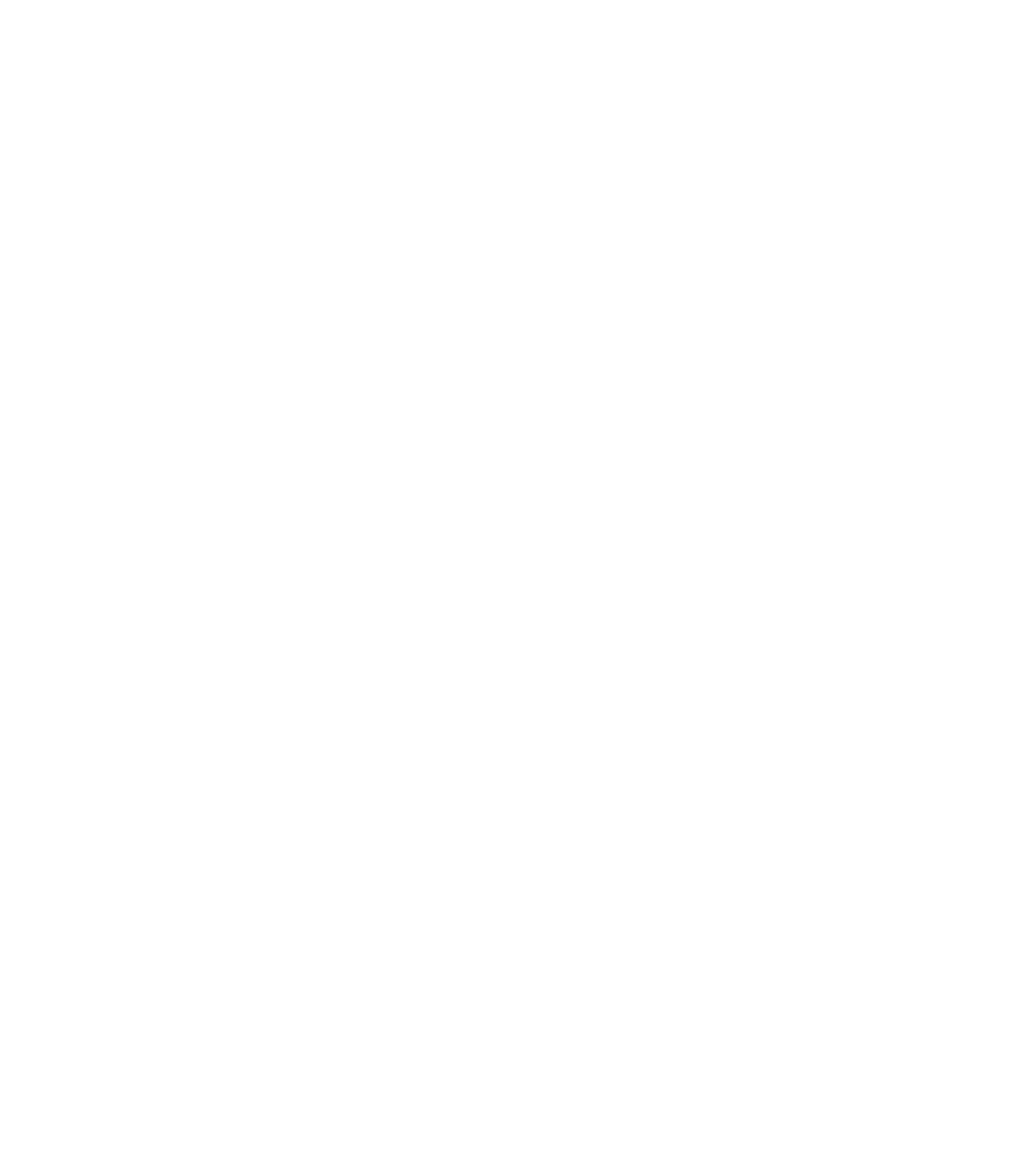
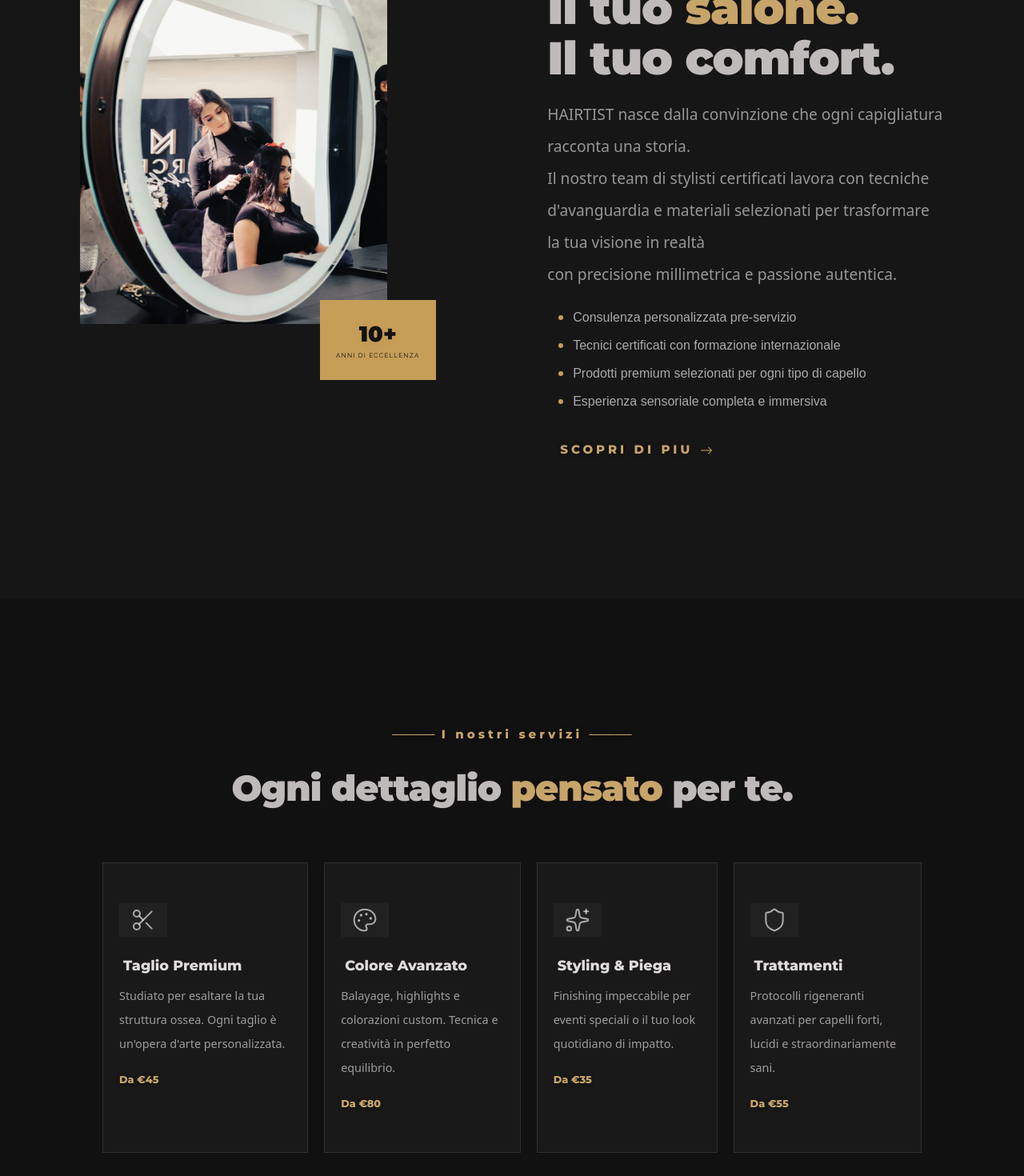
Before and after one commit to Nicolebalzano/Hairtistweb, a React (Vite) app: page / in a window 1280 px wide. Shown: the part 1160-2630 px from the top of the page at 80% size. Before the commit the page ends 1041 px from the top, so only its background shows below. Built offline with nearby package versions, Linux system fonts and the light colour scheme.

Commit message:
sezione i nostri servizi completati

```diff
--- a/package.json
+++ b/package.json
@@ -13,6 +13,7 @@
     "@popperjs/core": "^2.11.8",
     "bootstrap": "^5.3.8",
     "bootstrap-icons": "^1.13.1",
+    "lucide-react": "^1.24.0",
     "react": "^19.2.6",
     "react-dom": "^19.2.6",
     "react-router-dom": "^7.18.0"
--- a/src/App.css
+++ b/src/App.css
@@ -288,6 +288,120 @@ div.prenota-btn:hover::before {
 .stripe-sm {
   display: none;
 }
+/* CHI SIAMO */
+.chi-siamo {
+  display: flex;
+  justify-content: space-between;
+  min-height: calc(100vh - 80px);
+  padding-bottom: 60px;
+  background-color: #171616;
+}
+.chi-siamo-1,
+.chi-siamo-2 {
+  padding: 100px;
+}
+.chi-siamo-2 .chi-siamo-p {
+  color: rgba(231, 229, 229, 0.621);
+}
+.chi-siamo-p {
+  line-height: 40px;
+  font-size: 1.2rem;
+}
+.chi-siamo-img {
+  max-width: 100%;
+  height: auto;
+  position: relative;
+}
+.square-el {
+  text-align: center;
+  justify-content: center;
+  display: flex;
+  flex-direction: column;
+  position: relative;
+  top: -30px;
+  left: 300px;
+  background-color: #c69e58;
+  height: 100px;
+  padding: 10px 20px;
+  font-size: 1rem;
+  width: fit-content;
+}
+.square-el .stripe-num {
+  color: #131212;
+  text-shadow: 0 1px 25px #0a0a0a0f;
+}
+.square-el .stripe-text {
+  color: #121111;
+  font-size: 0.5rem;
+}
+.chi-siamo-title {
+  font-size: 0.9rem;
+}
+.chi-siamo ul {
+  color: #c69e58;
+  line-height: 35px;
+}
+ul span {
+  color: rgba(255, 255, 255, 0.637);
+  font-family: "Poppins", sans-serif;
+}
+.i-nostri-servizi {
+  display: flex;
+  justify-content: center;
+  align-items: center;
+  flex-direction: column;
+  background-color: #121111;
+  min-height: 100vh;
+}
+.i-nostri-servizi-1 .hero-title {
+  font-size: 0.7rem;
+}
+.i-nostri-servizi-1 {
+  padding: 50px;
+  text-align: center;
+}
+.i-nostri-servizi-2 {
+  display: flex;
+  justify-content: center;
+  gap: 20px;
+  max-width: 80%;
+}
+.service-card {
+  color: rgba(243, 239, 239, 0.909);
+  padding: 50px 20px;
+  border: 1px solid rgb(49, 47, 47);
+  background-color: #1a1919;
+  transition:
+    transform 0.35s ease,
+    border 0.35s ease;
+}
+.service-card:hover {
+  border: 1px solid #c69e58;
+  transform: translateY(-8px) scale(1.02);
+}
+.service-card h3 {
+  font-family: "Montserrat", sans-serif;
+  font-size: 1.1rem;
+  padding: 5px;
+}
+.servizi-p {
+  line-height: 30px;
+  font-size: 0.9rem;
+  color: rgba(219, 215, 215, 0.692);
+}
+.price.unique {
+  font-size: 0.8rem;
+  letter-spacing: normal;
+}
+.icon {
+  color: #ede5e5b1;
+  padding: 5px 10px;
+  margin-bottom: 20px;
+  background-color: #212121;
+  max-width: 60px;
+  text-align: center;
+}
+
 /* RESPONSIVE */
 @media (max-width: 600px) {
   .hero {
@@ -410,6 +524,29 @@ div.prenota-btn:hover::before {
     font-size: 0.7rem;
     margin-bottom: 7px;
   }
+  .chi-siamo {
+    flex-direction: column;
+    min-height: 100vh;
+    justify-content: center;
+  }
+  .square-el {
+    top: -10px;
+    left: 250px;
+    height: 50px;
+  }
+  .chi-siamo-img {
+    max-width: 80%;
+    height: auto;
+  }
+  .chi-siamo-1 {
+    padding: 30px;
+  }
+  .chi-siamo-2 {
+    padding: 30px 25px;
+  }
+  .i-nostri-servizi-2 {
+    flex-direction: column;
+  }
 }
 @media (max-width: 768px) {
   .desktop {
--- a/src/App.jsx
+++ b/src/App.jsx
@@ -4,6 +4,7 @@ import Footer from './components/Footer';
 import Hero from './components/Hero';
 import Stripe from './components/Stripe';
 import ChiSiamo from './components/ChiSiamo';
+import OurServices from './components/OurServices';
 
 function App() {
   return (
@@ -20,6 +21,9 @@ function App() {
         <section id="chi-siamo">
         <ChiSiamo />
       </section>
+      <section className="i-nostri-servizi">
+        <OurServices />
+      </section>
 
       <Footer />
     </>
--- a/src/components/ChiSiamo.jsx
+++ b/src/components/ChiSiamo.jsx
@@ -1,8 +1,81 @@
 const ChiSiamo = () => {
-return (
+  return (
     <>
+      <div className="chi-siamo">
+        {/* CHI SIAMO 1 */}
+        <div className="chi-siamo-1">
+          <img
+            src="/chi-siamo-piega.png"
+            alt="donna che fa una messa in piega"
+            className="chi-siamo-img"
+          />
+          <div className="square-el">
+            <span className="stripe-num">10+</span>
+            <span className="stripe-text">ANNI DI ECCELLENZA</span>
+          </div>
+        </div>
 
+        {/* CHI SIAMO 2 */}
+        <div className="chi-siamo-2">
+          {/* UNIQUE */}
+          <div className="unique">
+            <p>
+              <span className="line">─────</span> Chi siamo{" "}
+            </p>
+          </div>
+
+          {/* TITOLO */}
+          <div className="hero-title chi-siamo-title">
+            <h2>
+              Il tuo <span className="capelli">salone.</span>
+              <br />
+              Il tuo comfort.
+            </h2>{" "}
+          </div>
+          {/* PARAGRAFO */}
+          <p className="chi-siamo-p">
+            HAIRTIST nasce dalla convinzione che ogni capigliatura racconta una
+            storia. <br />
+            Il nostro team di stylisti certificati lavora con tecniche
+            d'avanguardia e materiali selezionati per trasformare la tua visione
+            in realtà <br /> con precisione millimetrica e passione autentica.
+          </p>
+          <ul>
+            <li>
+              <span>Consulenza personalizzata pre-servizio</span>
+            </li>
+            <li>
+              <span>Tecnici certificati con formazione internazionale</span>
+            </li>
+            <li>
+              <span>Prodotti premium selezionati per ogni tipo di capello</span>
+            </li>
+            <li>
+              <span>Esperienza sensoriale completa e immersiva</span>
+            </li>
+          </ul>
+          <div className="unique p-3">
+            <span>
+              SCOPRI DI PIU{" "}
+              <svg
+                xmlns="http://www.w3.org/2000/svg"
+                width="16"
+                height="16"
+                fill="currentColor"
+                class="bi bi-arrow-right"
+                viewBox="0 0 16 16"
+              >
+                <path
+                  fill-rule="evenodd"
+                  d="M1 8a.5.5 0 0 1 .5-.5h11.793l-3.147-3.146a.5.5 0 0 1 .708-.708l4 4a.5.5 0 0 1 0 .708l-4 4a.5.5 0 0 1-.708-.708L13.293 8.5H1.5A.5.5 0 0 1 1 8"
+                />
+              </svg>
+            </span>
+          </div>
+        </div>
+      </div>
     </>
-)
-}
+  );
+};
+
 export default ChiSiamo;
--- /dev/null
+++ b/src/components/OurServices.jsx
@@ -0,0 +1,65 @@
+import { Scissors, Sparkles, Palette, Shield } from "lucide-react";
+const OurServices = () => {
+  const cards = [
+    {
+      icona: Scissors,
+      titolo: "Taglio Premium",
+      paragrafo:
+        "Studiato per esaltare la tua struttura ossea. Ogni taglio è un'opera d'arte personalizzata.",
+      prezzo: "Da €45",
+    },
+    {
+      icona: Palette,
+      titolo: "Colore Avanzato",
+      paragrafo:
+        "Balayage, highlights e colorazioni custom. Tecnica e creatività in perfetto equilibrio.",
+      prezzo: "Da €80",
+    },
+    {
+      icona: Sparkles,
+      titolo: "Styling & Piega",
+      paragrafo:
+        "Finishing impeccabile per eventi speciali o il tuo look quotidiano di impatto.",
+      prezzo: "Da €35",
+    },
+    {
+      icona: Shield,
+      titolo: "Trattamenti",
+      paragrafo:
+        "Protocolli rigeneranti avanzati per capelli forti, lucidi e straordinariamente sani.",
+      prezzo: "Da €55",
+    },
+  ];
+  return (
+    <>
+      <div className="i-nostri-servizi">
+        <div className="i-nostri-servizi-1">
+          <div className="unique">
+            <p>
+              <span className="line">─────</span> I nostri servizi{" "}
+              <span className="line">─────</span>
+            </p>
+          </div>
+          <div className="hero-title">
+            <h2>
+              Ogni dettaglio <span className="capelli">pensato</span> per te.
+            </h2>{" "}
+          </div>
+        </div>
+        <div className="i-nostri-servizi-2">
+          {cards.map((card, index) => (
+            <div className="service-card" key={index}>
+              <div className="icon">
+                <card.icona size={32} strokeWidth={1.5} />
+              </div>
+              <h3>{card.titolo}</h3>
+              <p className="servizi-p">{card.paragrafo}</p>
+              <span className="price unique">{card.prezzo}</span>
+            </div>
+          ))}
+        </div>
+      </div>
+    </>
+  );
+};
+export default OurServices;
```
Also changed, not shown: public/chi-siamo-piega.png (added), 1 other file (tests, documents, lock files or other folders).
